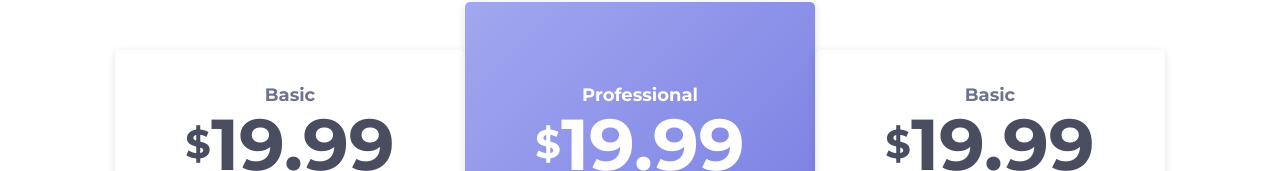
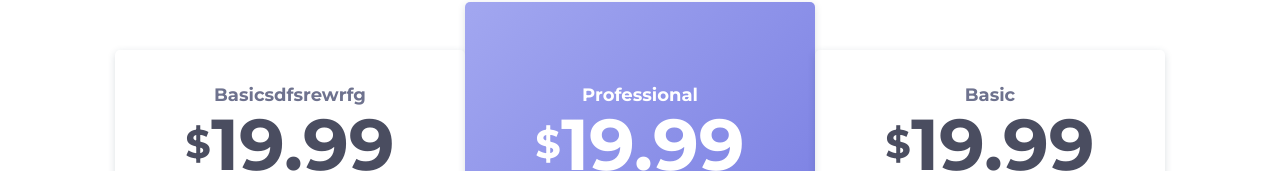
Before and after one commit to Adhambek007/responsive2, a plain HTML site: page index.html in a window 1280 px wide. Shown: the part 167-338 px from the top of the page. Drawn offline with Linux system fonts and the light colour scheme.

Commit message:
change title

```diff
--- a/index.html
+++ b/index.html
@@ -20,7 +20,7 @@
         </div>
         <div class="wrap">
             <div class="contact">
-                <h2 class="contact__title">Basic</h2>
+                <h2 class="contact__title">Basicsdfsrewrfg</h2>
                 <span class="contact__number"><span class="contact_cost"> $</span> 19.99</span>
                 <div class="contaxt__box">
                 <hr class="contact__hr">
```
